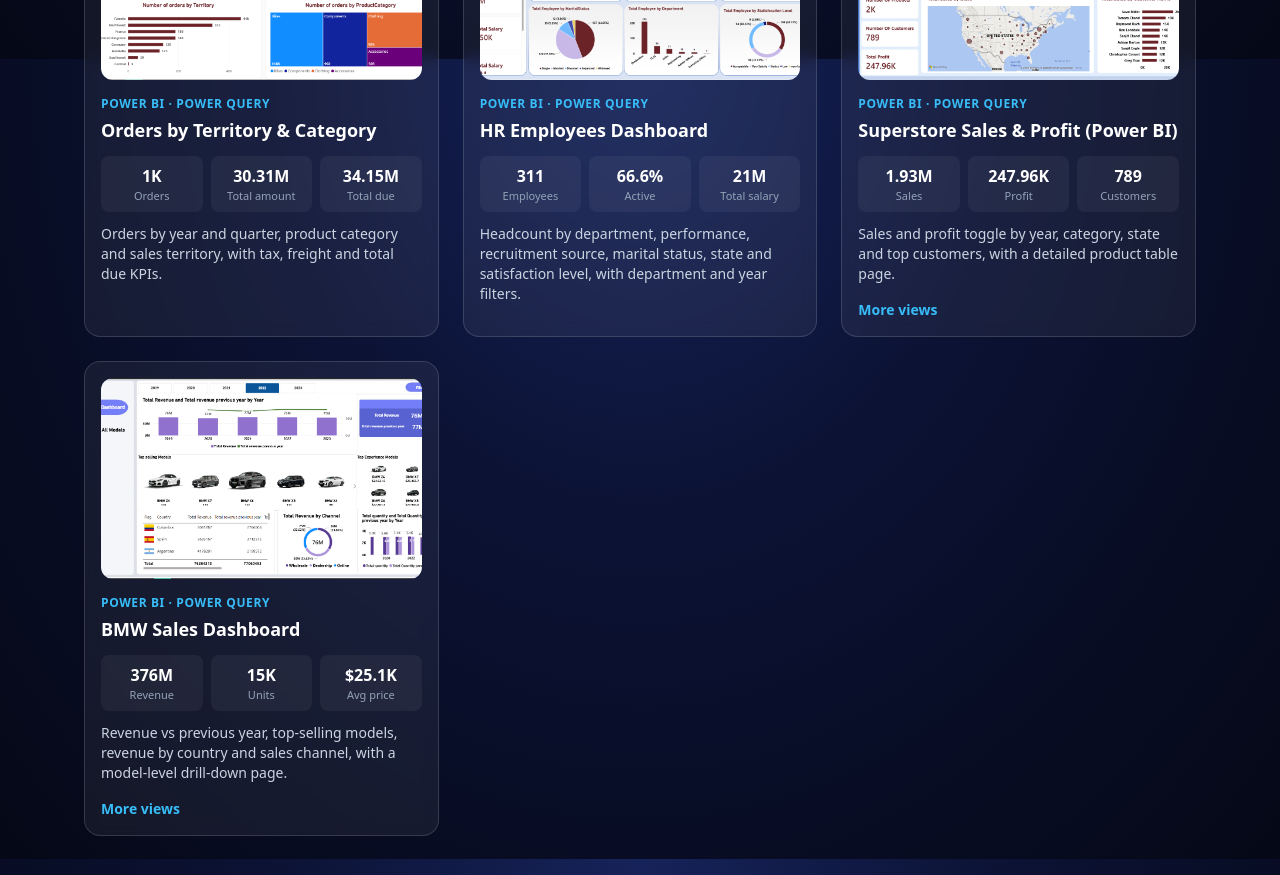
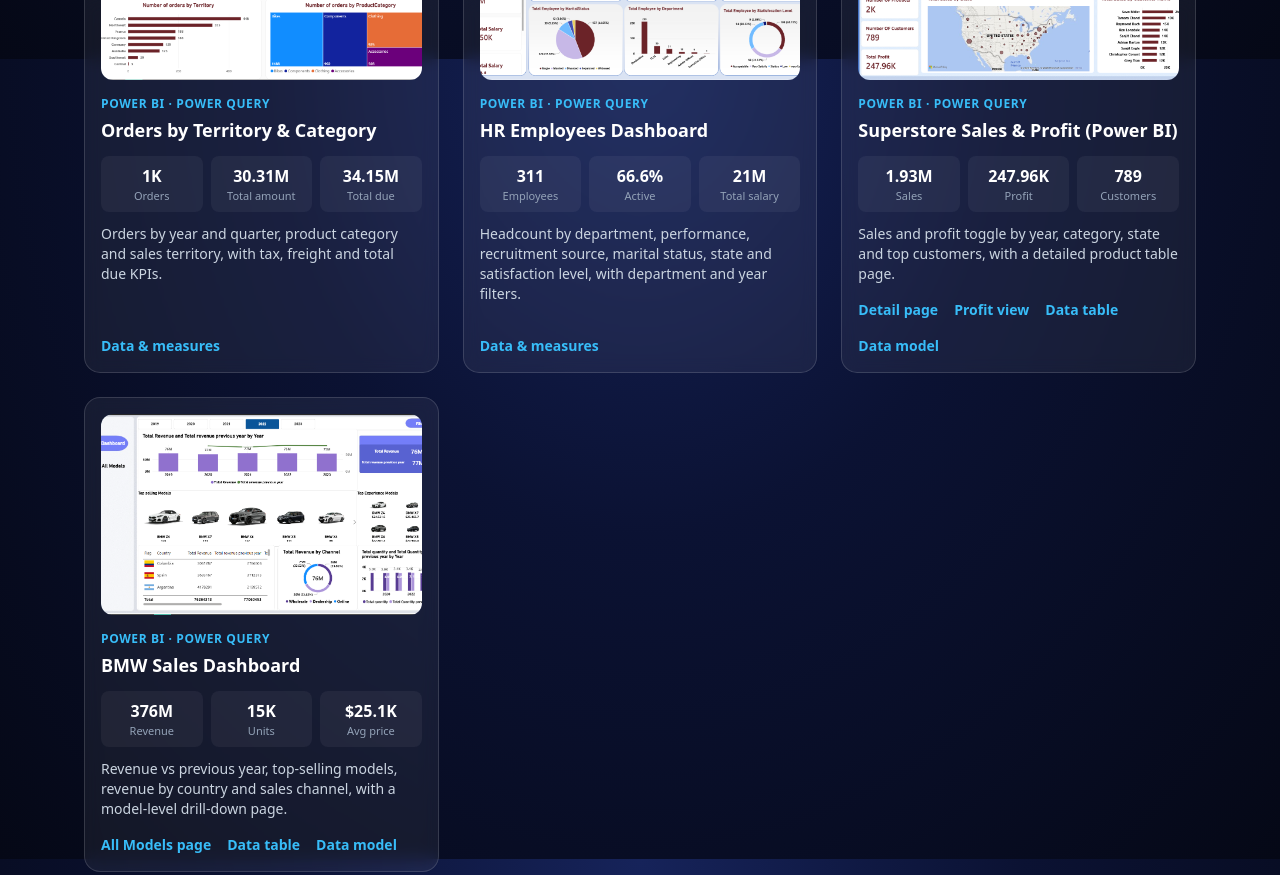
Before and after one commit to RaghdaIsmail/RaghdaIsmail.github.io, a plain HTML site: page index.html in a window 1280 px wide. Shown: the part 3141-4016 px from the top of the page. Drawn offline with nearby package versions, Linux system fonts and the light colour scheme.

```diff
--- a/index.html
+++ b/index.html
@@ -386,17 +386,14 @@
       text:"Sales by sub-category, product category, customer gender, order status and year.", link:"" },
       { img:"images/orders-territory.png", img2:"", title:"Orders by Territory & Category", tool:"Power BI", tools:"Power BI · Power Query",
         kpis:[["1K","Orders"],["30.31M","Total amount"],["34.15M","Total due"]],
-        text:"Orders by year and quarter, product category and sales territory, with tax, freight and total due KPIs.", link:"" },
+        text:"Orders by year and quarter, product category and sales territory, with tax, freight and total due KPIs.", views:[["images/orders-data.png","Data & measures"]], link:"" },
       { img:"images/hr.png", img2:"", title:"HR Employees Dashboard", tool:"Power BI", tools:"Power BI · Power Query",
         kpis:[["311","Employees"],["66.6%","Active"],["21M","Total salary"]],
-        text:"Headcount by department, performance, recruitment source, marital status, state and satisfaction level, with department and year filters.", link:"" },
-      { img:"images/superstore-pbi.png", img2:"images/superstore-pbi-detail.png", title:"Superstore Sales & Profit (Power BI)", tool:"Power BI", tools:"Power BI · Power Query",
+        text:"Headcount by department, performance, recruitment source, marital status, state and satisfaction level, with department and year filters.", views:[["images/hr-data.png","Data & measures"]], link:"" },      { img:"images/superstore-pbi.png", img2:"images/superstore-pbi-detail.png", title:"Superstore Sales & Profit (Power BI)", tool:"Power BI", tools:"Power BI · Power Query",
         kpis:[["1.93M","Sales"],["247.96K","Profit"],["789","Customers"]],
-        text:"Sales and profit toggle by year, category, state and top customers, with a detailed product table page.", label:"More views", link:"" },
-      { img:"images/bmw.png", img2:"images/bmw-models.png", title:"BMW Sales Dashboard", tool:"Power BI", tools:"Power BI · Power Query",
+        text:"Sales and profit toggle by year, category, state and top customers, with a detailed product table page.", label:"Detail page", views:[["images/superstore-pbi-profit.png","Profit view"],["images/superstore-pbi-data.png","Data table"],["images/superstore-pbi-relations.png","Data model"]], link:"" },      { img:"images/bmw.png", img2:"images/bmw-models.png", title:"BMW Sales Dashboard", tool:"Power BI", tools:"Power BI · Power Query",
         kpis:[["376M","Revenue"],["15K","Units"],["$25.1K","Avg price"]],
-        text:"Revenue vs previous year, top-selling models, revenue by country and sales channel, with a model-level drill-down page.", label:"More views", link:"" }
-    ];
+        text:"Revenue vs previous year, top-selling models, revenue by country and sales channel, with a model-level drill-down page.", label:"All Models page", views:[["images/bmw-data.png","Data table"],["images/bmw-relations.png","Data model"]], link:"" }    ];
 
     /* المهارات */
     const skills = [
@@ -508,6 +505,7 @@
           <p class="mt-3 text-sm text-slate-300 flex-1">${p.text}</p>
           <div class="mt-4 flex flex-wrap gap-4 text-sm font-semibold">
             ${p.img2 ? `<button onclick="openLb('${p.img2}')" class="text-sky2 hover:text-white">${p.label || "Phone view"}</button>` : ""}
+            ${(p.views || []).map(v => `<button onclick="openLb('${v[0]}')" class="text-sky2 hover:text-white">${v[1]}</button>`).join("")}
             ${p.link ? `<a href="${p.link}" target="_blank" rel="noopener" class="text-sky2 hover:text-white">View live →</a>` : ""}
           </div>
         </div>`).join("");
```
